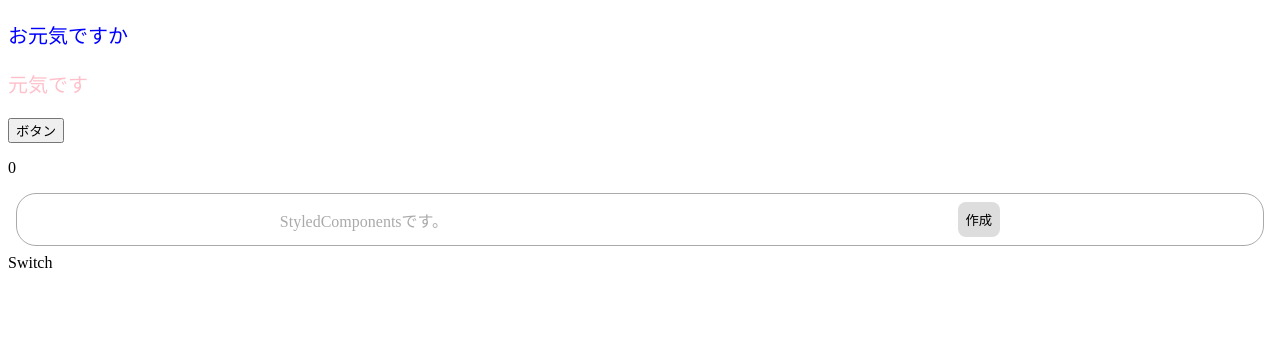
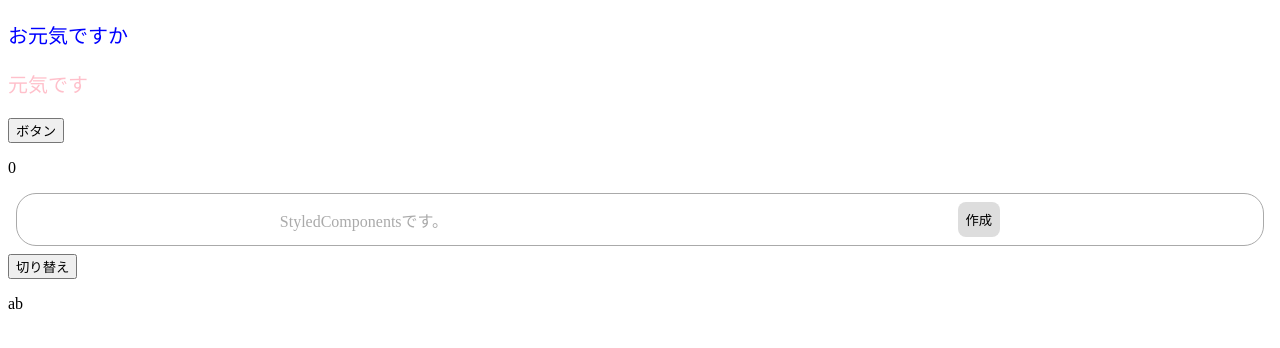
Before and after one commit to monstera3/book-react-jissen-4, a React (Create React App) app: page / in a window 1280 px wide. Shown: the top 348 px of the page. Built offline with nearby package versions, Linux system fonts and the light colour scheme.

Commit message:
feat: add SwitchButton

```diff
--- a/src/App.jsx
+++ b/src/App.jsx
@@ -7,6 +7,11 @@ export const App = () =>{
 
   //stateの定義
   const [num, setNum] = useState(0);
+  const [switchIcon,setSwitchIcon] = useState(true);
+
+  const toggleButton = () => {
+    setSwitchIcon(!switchIcon);
+  }
 
   const onClickButton = () => {
     setNum(num + 1);
@@ -19,7 +24,7 @@ export const App = () =>{
       <button onClick={onClickButton}>ボタン</button>
       <p>{num}</p>
       <StyledComponents />
-      <SwitchButton />
+      <SwitchButton toggleButtton={toggleButton}/>
     </>
   );
 
--- a/src/components/SwitchButton.jsx
+++ b/src/components/SwitchButton.jsx
@@ -1,8 +1,12 @@
 
 
 
-export const SwitchButton = () => {
+export const SwitchButton = (props) => {
+
   return(
-    <div>Switch</div>
+    <div>
+      <button onClick={props.toggleButton}>切り替え</button>
+      <p>ab</p>
+    </div>
   );
 }
```
